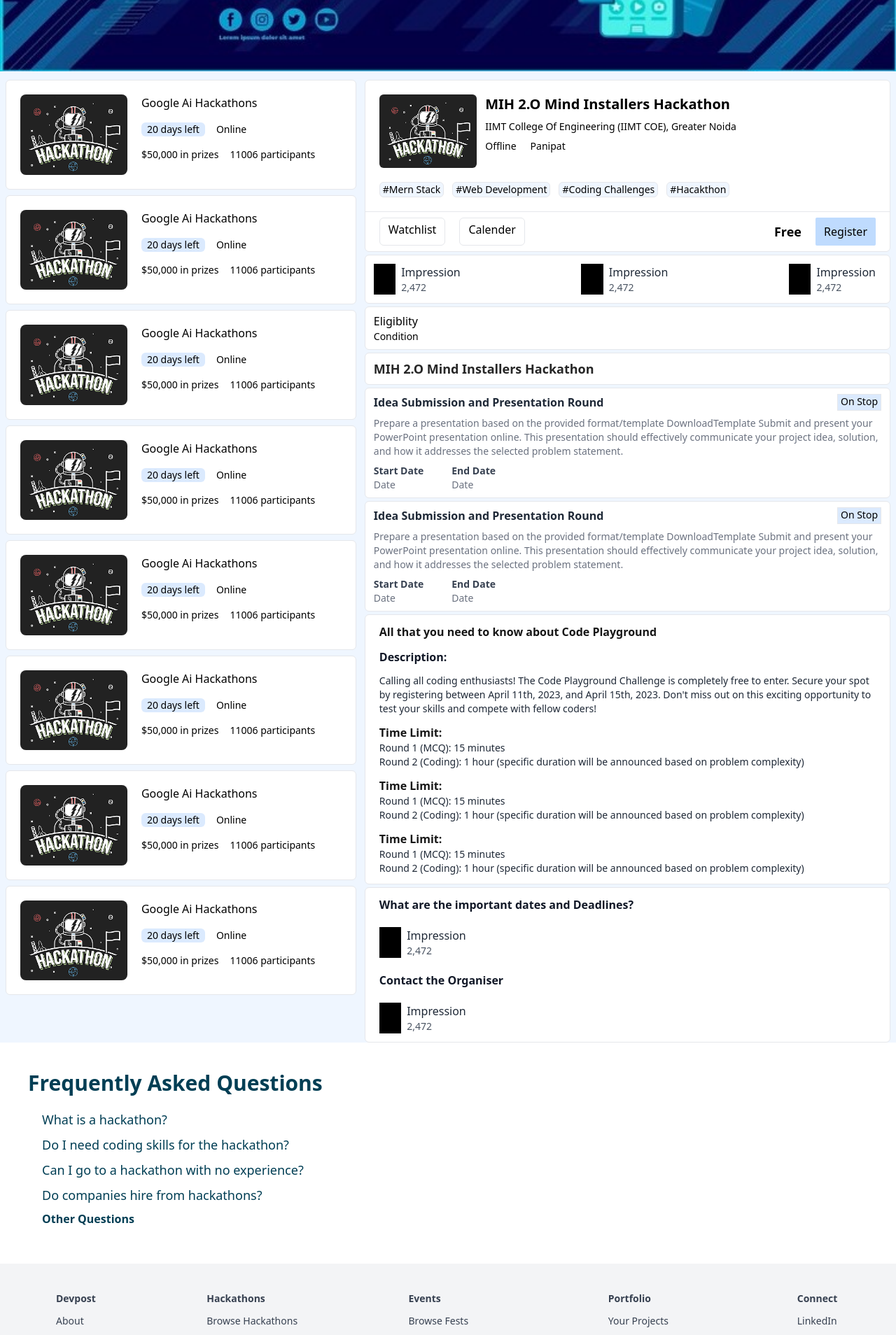
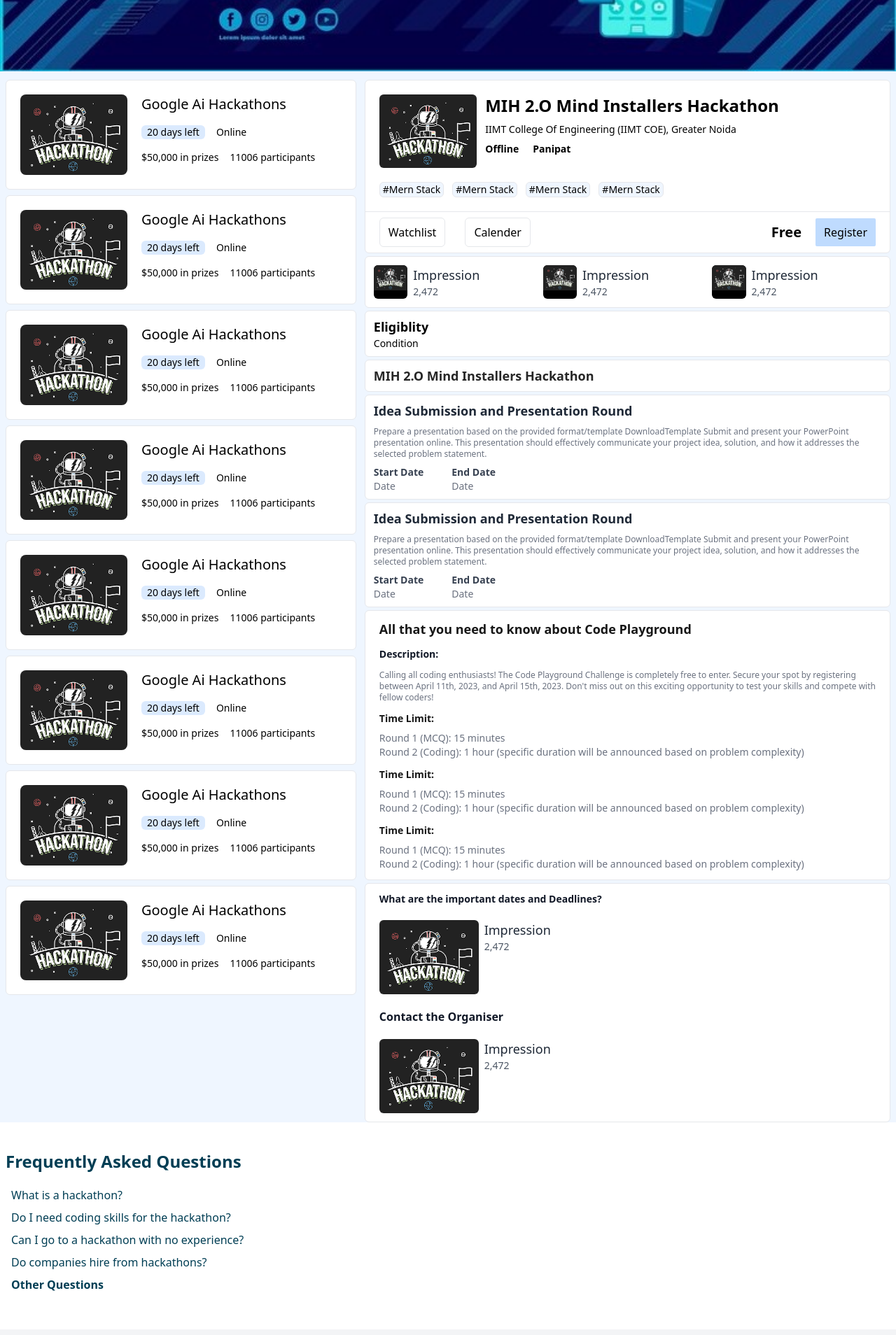
Before and after one commit to Vinayjain2002/infinityWeb, a React (Vite) app in the folder infinity/: page /hackathon in a window 1280 px wide. Shown: the part 280-2188 px from the top of the page at 70% size. Built offline with nearby package versions, Linux system fonts and the light colour scheme.

Commit message:
Crearted some of the web pages

```diff
--- a/infinity/src/components/Cards/HackathonCard.jsx
+++ b/infinity/src/components/Cards/HackathonCard.jsx
@@ -4,20 +4,20 @@
   return(
    <div>
 
-        <div className='my-1 w-full md:mr-5  w-full'>
+        <div className='my-1 w-full md:mr-5'>
         <div className='p-5 flex rounded-md border bg-white'>
-          <div className='lg:w-1/3 w-1/3 md:w-2/5 rounded-lg bg-black overflow-hidden'><img src={hacakathonImage}/></div>
+          <div className='lg:w-1/3 w-1/5 md:w-2/5 rounded-lg bg-black overflow-hidden'><img src={hacakathonImage} className='object-cover'/></div>
           <div className='flex flex-col ml-5'>
           <div className=''>
-            <p className='lg:text-md md:text-md'>Google Ai Hackathons</p>
+            <p className='lg:text-lg xl:text-xl md:text-md'>Google Ai Hackathons</p>
           </div>
           <div className='flex mt-4 space-between gap-4'>
-            <button className='text-sm rounded-md bg-blue-100 px-2'>20 days left</button>
-            <div className='text-sm'>Online</div>
+            <button className='text-xs md:text-sm lg:text-md rounded-md bg-blue-100 px-2'>20 days left</button>
+            <div className='text-xs md:text-sm lg:text-md'>Online</div>
           </div>
           <div className='flex mt-4 space-between gap-4'>
-            <div className='text-sm'>$50,000 in prizes</div>
-            <div className='text-sm'>11006 participants</div>
+            <div className='text-xs md:text-sm lg:text-md'>$50,000 in prizes</div>
+            <div className='text-sm md:text-sm lg:text-md'>11006 participants</div>
           </div>
           </div>
         </div>
--- a/infinity/src/features/hackathons/components/EventWidget.jsx
+++ b/infinity/src/features/hackathons/components/EventWidget.jsx
@@ -1,13 +1,14 @@
 import React from 'react'
+import hackathonImage from '../../../assets/images/hackathon.png';
 
 const EventWidget = () => {
   return (
     <div>
       <div className='flex'>
-            <div className='bg-black'>icon</div>
+            <div className='bg-black w-1/5 rounded-md overflow-hidden  '><img  src={hackathonImage}/></div>
                 <div className='flex-col px-2'>
-                    <div className='text-gray-800'>Impression</div>
-                <div className='text-sm text-gray-600'>2,472</div>
+                    <div className='text-md xl:text-lg text-gray-800'>Impression</div>
+                <div className='text-xs md:text-sm text-gray-600'>2,472</div>
             </div>
       </div>
     </div>
--- a/infinity/src/features/hackathons/components/EventsDescription.jsx
+++ b/infinity/src/features/hackathons/components/EventsDescription.jsx
@@ -3,8 +3,8 @@
 const EventsDescription = () => {
   return (
     <div>
-      <div className='font-bold text-gray-900 text-md mt-3'>Description:</div>
-     <div className='text-sm text-gray-800 mt-3'>Calling all coding enthusiasts! The Code Playground Challenge is completely free to enter. Secure your spot by registering between April 11th, 2023, and April 15th, 2023. Don't miss out on this exciting opportunity to test your skills and compete with fellow coders!</div>
+      <div className='font-bold text-gray-900 text-sm lg:text-md mt-3'>Description:</div>
+     <div className='text-xs lg:text-md text-gray-500 mt-3'>Calling all coding enthusiasts! The Code Playground Challenge is completely free to enter. Secure your spot by registering between April 11th, 2023, and April 15th, 2023. Don't miss out on this exciting opportunity to test your skills and compete with fellow coders!</div>
     </div>
   )
 }
--- a/infinity/src/features/hackathons/components/EventsDescriptionList.jsx
+++ b/infinity/src/features/hackathons/components/EventsDescriptionList.jsx
@@ -3,10 +3,10 @@
 const EventsDescriptionList = () => {
   return (
     <div>
-        <div className='font-bold text-ms mt-3 text-neutral-900'>Time Limit:</div>
-        <ul>
-            <li className='text-sm text-gray-800'>Round 1 (MCQ): 15 minutes</li>
-            <li className='text-sm text-gray-800'>Round 2 (Coding): 1 hour (specific duration will be announced based on problem complexity)</li>
+        <div className='font-bold text-sm lg:text-md mt-3 text-neutral-900'>Time Limit:</div>
+        <ul className='mt-2'>
+            <li className='text-xs md:text-sm text-gray-500'>Round 1 (MCQ): 15 minutes</li>
+            <li className='text-xs md:text-sm text-gray-500'>Round 2 (Coding): 1 hour (specific duration will be announced based on problem complexity)</li>
         </ul>
     </div>
   )
--- a/infinity/src/features/hackathons/components/QuickQuestion.jsx
+++ b/infinity/src/features/hackathons/components/QuickQuestion.jsx
@@ -13,27 +13,29 @@
         }
     }
   return (
-    <div className='w-full mx-5 rounded-md'>
-       <div className='mx-5 rounded-md my-10'>
-                <div><p className='text-3xl text-dark-blue font-semibold'>Frequently Asked Questions</p></div>
-                <ul className='py-3 ml-5'>
-                  <li key="q1" onClick={()=>handleAnswertToggle("q1")} className='text-dark-blue my-2 text-lg'>What is a hackathon?
-                      <div className={activeQusetionId=== "q1" ? "" : "hidden"}><p className='text-sm text-black font-normal ml-5'>A hackathon is a coding marathon where teams create software or hardware solutions </p></div>
+    <div className='mx-2'>
+      <div className='rounded-md'>
+       <div className='rounded-md my-10'>
+                <div><p className='text-lg lg:text-xl xl:text-2xl text-dark-blue font-semibold'>Frequently Asked Questions</p></div>
+                <ul className='py-3 ml-2'>
+                  <li key="q1" onClick={()=>handleAnswertToggle("q1")} className='text-dark-blue my-2 text-md'>What is a hackathon?
+                      <div className={activeQusetionId=== "q1" ? "" : "hidden"}><p className='text-sm xl:text-md text-gray-500 font-normal ml-5'>A hackathon is a coding marathon where teams create software or hardware solutions </p></div>
                   </li>
-                  <li key="q2" onClick={()=>handleAnswertToggle("q2")} className='text-dark-blue my-2 text-lg'>Do I need coding skills for the hackathon?
-                      <div className={activeQusetionId=== "q2" ? "" : "hidden"}><p className='text-sm text-black font-normal ml-5'>No, you don't necessarily need coding skills for a hackathon! While coding is a valuable asset in many hackathons, many roles contribute to a successful team</p></div>
+                  <li key="q2" onClick={()=>handleAnswertToggle("q2")} className='text-dark-blue my-2 text-md'>Do I need coding skills for the hackathon?
+                      <div className={activeQusetionId=== "q2" ? "" : "hidden"}><p className='text-sm xl:text-md text-gray-500 font-normal ml-5'>No, you don't necessarily need coding skills for a hackathon! While coding is a valuable asset in many hackathons, many roles contribute to a successful team</p></div>
                   </li>
-                  <li key="q3" onClick={()=>handleAnswertToggle("q3")} className='text-dark-blue my-2 text-lg'>Can I go to a hackathon with no experience?
-                      <div className={activeQusetionId=== "q3" ? "" : "hidden"}><p className='text-sm text-black font-normal ml-5'>Absolutely! Hackathons are a fantastic opportunity for people of all experience levels, even those with no prior experience.</p></div>
+                  <li key="q3" onClick={()=>handleAnswertToggle("q3")} className='text-dark-blue my-2 text-md'>Can I go to a hackathon with no experience?
+                      <div className={activeQusetionId=== "q3" ? "" : "hidden"}><p className='text-sm xl:text-md text-gray-500 font-normal ml-5'>Absolutely! Hackathons are a fantastic opportunity for people of all experience levels, even those with no prior experience.</p></div>
                   </li>
-                  <li key="q4" onClick={()=>handleAnswertToggle("q4")} className='text-dark-blue my-2 text-lg'>Do companies hire from hackathons?
-                      <div className={activeQusetionId=== "q4" ? "" : "hidden"}><p className='text-sm text-black font-normal ml-5'>Yes, companies absolutely hire from hackathons! Hackathons have become a popular recruitment tool</p></div>
+                  <li key="q4" onClick={()=>handleAnswertToggle("q4")} className='text-dark-blue my-2 text-md'>Do companies hire from hackathons?
+                      <div className={activeQusetionId=== "q4" ? "" : "hidden"}><p className='text-sm xl:text-md text-gray-500 font-normal ml-5'>Yes, companies absolutely hire from hackathons! Hackathons have become a popular recruitment tool</p></div>
                   </li>
                   <li><a href="#" className='text-md font-bold text-dark-blue'>Other Questions</a></li>
                 </ul>
 
               </div>
     </div>
+    </div>
   )
 }
 
--- a/infinity/src/features/hackathons/components/RoundDetails.jsx
+++ b/infinity/src/features/hackathons/components/RoundDetails.jsx
@@ -6,12 +6,12 @@
       <div className='border bg-white rounded-md px-3 py-2 mt-1'>
             <div>
                 <div className='flex justify-between'>
-                        <div className='text-md text-gray-800 font-semibold'>Idea Submission and Presentation Round</div>
-                        <div className='px-1 text-sm border bg-blue-100'>On Stop</div>
+                        <div className='text-md lg:text-lg 2xl:text-xl text-gray-800 font-semibold'>Idea Submission and Presentation Round</div>
+                        {/* <div className='px-1 text-sm border bg-blue-100'>On Stop</div> */}
                 </div>
 
                 <div className='mt-2'>
-                      <p className='text-sm text-gray-500'>Prepare a presentation based on the provided format/template DownloadTemplate
+                      <p className='text-xs lg:text-md text-gray-500'>Prepare a presentation based on the provided format/template DownloadTemplate
                           Submit and present your PowerPoint presentation online.
                             This presentation should effectively communicate your project idea, solution, and how it addresses the selected problem statement.
                       </p>
--- /dev/null
+++ b/infinity/src/features/hackathons/components/Tags.jsx
@@ -0,0 +1,11 @@
+import React from 'react'
+
+const Tags = () => {
+  return (
+    <div>
+        <div className=' text-xs md:text-sm px-1 hover:bg-blue-200 border rounded-md bg-blue-50'><p>#Mern Stack</p></div>
+    </div>
+  )
+}
+
+export default Tags
--- a/infinity/src/features/hackathons/pages/Hackathon.jsx
+++ b/infinity/src/features/hackathons/pages/Hackathon.jsx
@@ -10,6 +10,7 @@
 import { useState } from 'react';
 import hackathonImage from '../../../assets/images/hackathon.png'
 import QuickQuestion from '../components/QuickQuestion';
+import Tags from '../components/Tags';
 // we need to define the Custom Seeing options of the hackathons and also we need to define the Custom Questions Section
 const Hackathon = () => {
 
@@ -31,38 +32,38 @@
                 ))
               }
               </div>
-              <div className='md:w-3/5 w-full mt-2 md:ml-3 ml-0 thin-scrollbar scrollbar-thumb-bg-gray-300 scrollbar-track-bg-gray-100'>
+              <div className='md:w-3/5 w-full mt-2 md:ml-3 ml-0'>
                  <div className='w-full mt-1 bg-white h-auto flex-col border rounded-md'>
                     <div className='w-full px-5 py-5 flex'>
                       <div className='w-1/5 bg-black rounded-md overflow-hidden'><img src={hackathonImage}/></div>
                       <div className='w-4/5 flex flex-col ml-3'>
-                            <p className='text-xl font-bold '>MIH 2.O Mind Installers Hackathon</p>
-                            <p className='text-sm mt-2'>IIMT College Of Engineering (IIMT COE), Greater Noida</p>
+                            <p className='text-lg md:text-xl xl:text-2xl font-bold '>MIH 2.O Mind Installers Hackathon</p>
+                            <p className='text-xs md:text-sm mt-2'>IIMT College Of Engineering (IIMT COE), Greater Noida</p>
                             <div className='flex flex-row space-x-5 text-sm mt-2'>
-                              <p className=''>Offline</p>
-                              <p>Panipat</p>
+                              <p className='text-sm md:text-md font-gray-50 font-semibold'>Offline</p>
+                              <p className='text-sm md:text-md font-gray-50 font-semibold'>Panipat</p>
                             </div>
                       </div>
                     </div>
                      {/* we are going to define the tags that may be of the hacakthon */}
                      <div className='ml-5 bg-white'>
-                              <ul className='flex space-x-3 flex-wrap text-sm'>
-                                <li className='px-1 hover:bg-blue-200 border rounded-md bg-blue-50'><p>#Mern Stack</p></li>
-                                <li className='px-1 hover:bg-blue-200 border rounded-md bg-blue-50'><p>#Web Development</p></li>
-                                <li className='px-1 hover:bg-200 border rounded-md bg-blue-50'><p>#Coding Challenges</p></li>
-                                <li className='px-1 hover:bg-blue-200 border rounded-md bg-blue-50'><p>#Hacakthon</p></li>
+                              <ul className='flex md:space-x-3 space-x-2 flex-wrap text-sm'>
+                                <li><Tags /></li>
+                                <li><Tags /></li>
+                                <li><Tags /></li>
+                                <li><Tags /></li>
                               </ul>
                     </div>
                     <hr className='mt-5'/>
                     {/* now we are going to define the options to options to the user to register for the hackathons */}
                     <div className='w-full flex justify-between px-5 my-2'>
-                      <div className='flex space-x-5'>
-                        <div className='px-3 py-1 border rounded-md hover:bg-blue-500'>Watchlist</div>
-                        <div className='px-3 py-1 border rounded-md hover:bg-blue-500'>Calender</div>
+                      <div className='flex md:space-x-5 space-x-2 xl:space-x-7'>
+                        <div className='px-1 md:px-2 lg:px-3 py-2 border text-md rounded-md hover:bg-blue-500'>Watchlist</div>
+                        <div className='lg:px-3 px-1 md:px-2 py-2 border text-md rounded-md hover:bg-blue-500'>Calender</div>
                       </div>
                       <div className='flex items-center space-x-5 '>
-                        <div><p className='text-lg font-semibold'>Free</p></div>
-                        <div><button className='px-3 py-2 bg-blue-200 hover:bg-blue-500 rounded-sm'>Register</button></div>
+                        <div><p className='lg:text-xl md:text-lg text-md  font-semibold'>Free</p></div>
+                        <div><button className='md:px-3 px-2 py-2 bg-blue-200 hover:bg-blue-500 rounded-sm'>Register</button></div>
                       </div>
                     </div>
               </div>
@@ -74,8 +75,8 @@
 
               {/* this is going to be the Eligiblity Area */}
               <div className='flex-col flex border bg-white rounded-md my-1 px-3 py-2'>
-                <p className=' text-md'>Eligiblity</p>
-                <p className='text-sm font-gray-50'>Condition</p>
+                <p className=' text-md xl:text-lg font-semibold'>Eligiblity</p>
+                <p className='text-sm lg:text-sm 2xl:text-md font-gray-50'>Condition</p>
               </div>
 
               {/* we are going to define the steps in the Hackathon */}
@@ -86,7 +87,7 @@
               <RoundDetails />
 
               <div className='border rounded-md bg-white mt-1 py-3 px-5'>
-                    <div className='text-md text-neutral-900 font-bold'>All that you need to know about Code Playground</div>
+                    <div className='text-md xl:text-lg text-neutral-900 font-bold'>All that you need to know about Code Playground</div>
                     <EventsDescription />
                     <EventsDescriptionList />
                     <EventsDescriptionList />
@@ -95,7 +96,7 @@
 
               {/* we are going to define the end of the Section ie the important dates and the deadlines */}
               <div className='mt-1 py-3 bg-white px-5 border rounded-md'>
-              <div className='text-md text-gray-900 font-semibold'>What are the important dates and Deadlines?</div>
+              <div className='text-sm lg:text-md text-gray-900 font-semibold'>What are the important dates and Deadlines?</div>
                <div className='mt-5'>
                     <EventWidget />
                </div>
```
